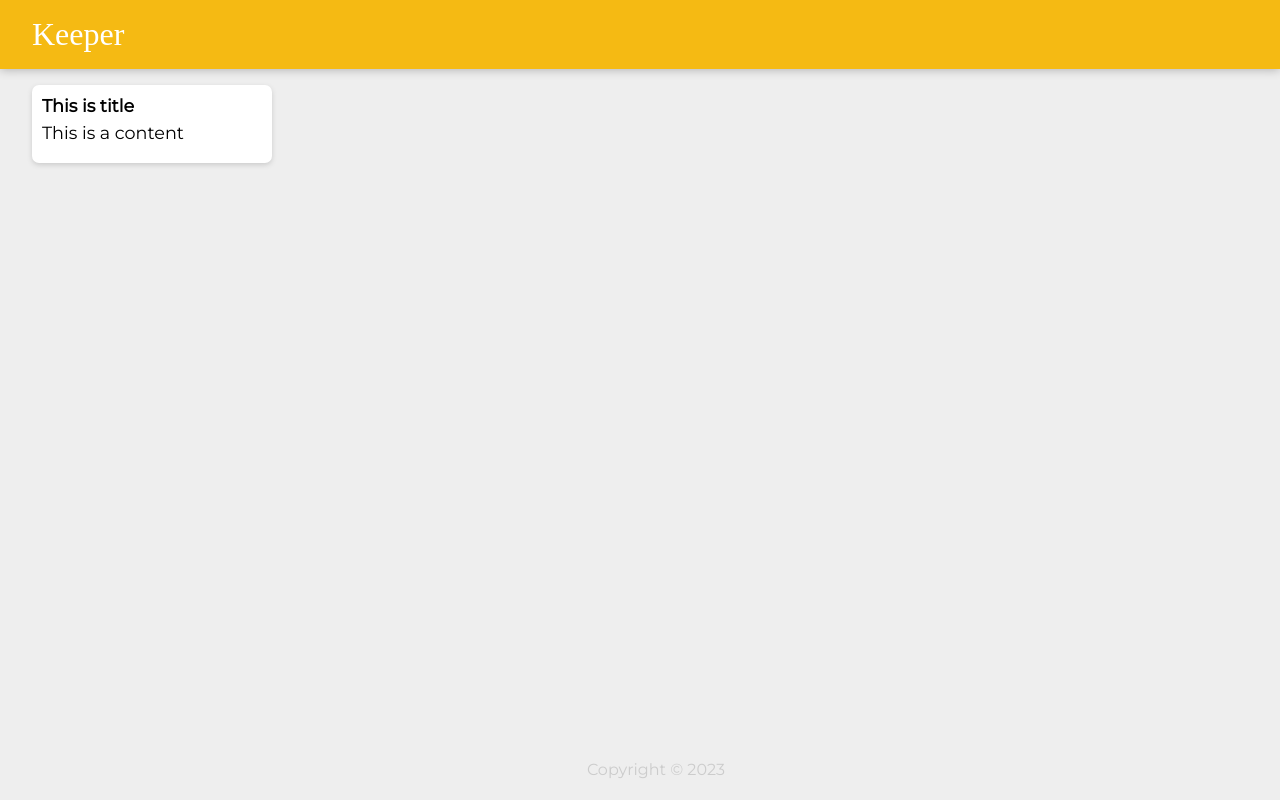
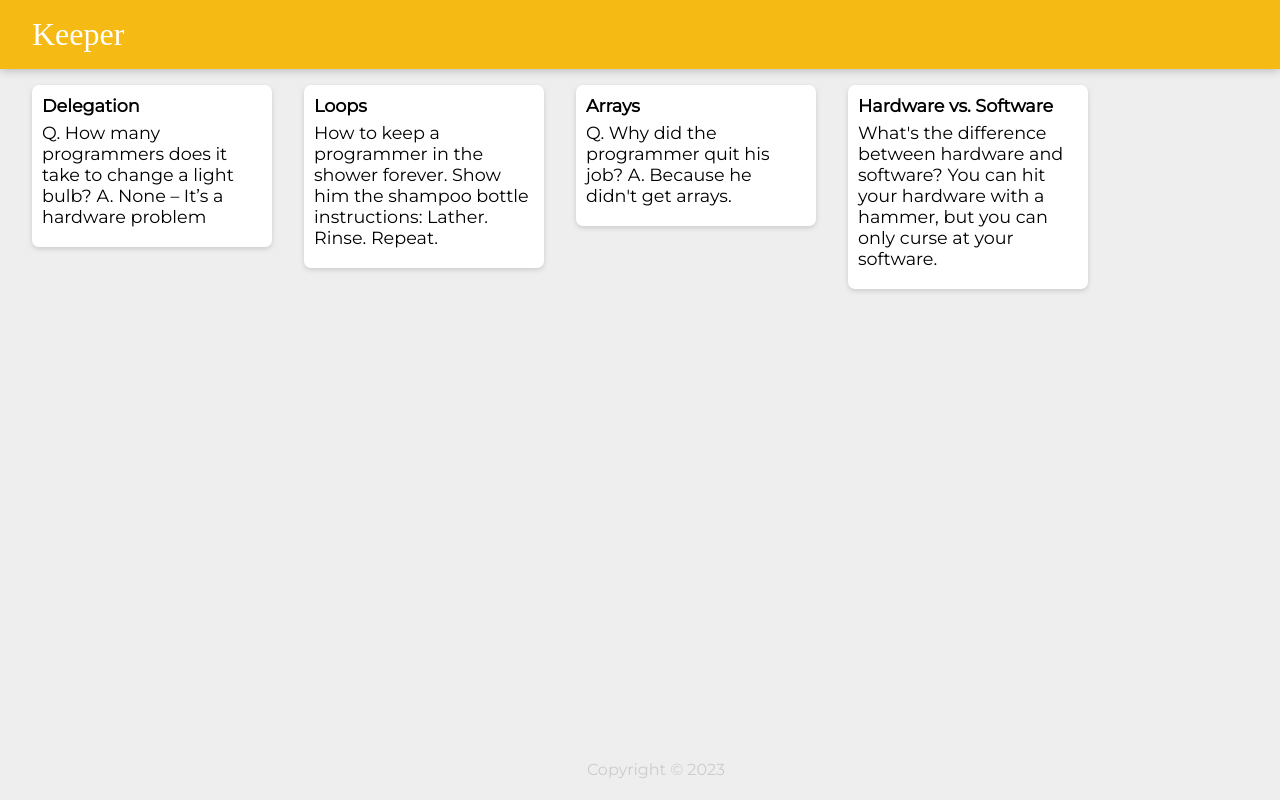
Before and after one commit to abdulrahmans0414/keeperApp, a React (Create React App) app: page / in a window 1280 px wide. Built offline with nearby package versions, Linux system fonts and the light colour scheme; a web font is replaced by a local one.

Commit message:
replace of single note to bunch of notes generated a map function

```diff
--- a/src/components/App.jsx
+++ b/src/components/App.jsx
@@ -2,16 +2,19 @@ import React from 'react'
 import Header from './Header'
 import Footer from './Footer'
 import Note from './Note'
+import { notes } from '../notes'
+
+
+function createNotes(noteItem) {
+  return <Note key={noteItem.key} title={noteItem.title} content={noteItem.content} />
+}
 
 export default function App() {
   return (
     <div>
-        <Header/>
-        <Note
-        title="This is title"
-        content="This is a content"
-        />
-        <Footer/>
+      <Header />
+      {notes.map(createNotes)}
+      <Footer />
     </div>
   )
 }
--- /dev/null
+++ b/src/notes.jsx
@@ -0,0 +1,22 @@
+export const notes = [
+    {
+        key: 1,
+        title: "Delegation",
+        content: "Q. How many programmers does it take to change a light bulb? A. None – It’s a hardware problem"
+    },
+    {
+        key: 2,
+        title: "Loops",
+        content: "How to keep a programmer in the shower forever. Show him the shampoo bottle instructions: Lather. Rinse. Repeat."
+    },
+    {
+        key: 3,
+        title: "Arrays",
+        content: "Q. Why did the programmer quit his job? A. Because he didn't get arrays."
+    },
+    {
+        key: 4,
+        title: "Hardware vs. Software",
+        content: "What's the difference between hardware and software? You can hit your hardware with a hammer, but you can only curse at your software."
+    }
+];
```
